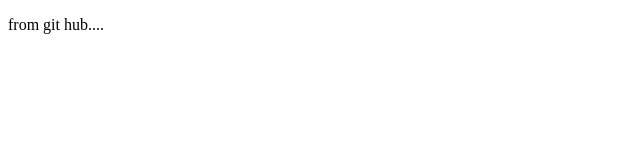
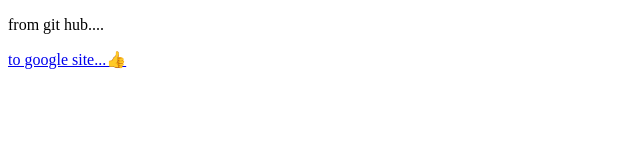
Before and after one commit to Efrat2024/test_05, a plain HTML site: page index.html in a window 1280 px wide. Shown: the whole page, without its empty margins (0-640 px from the left). Drawn offline with Linux system fonts and the light colour scheme.

Commit message:
add href in index.html

```diff
--- a/index.html
+++ b/index.html
@@ -8,5 +8,6 @@
 </head>
 <body>
     <p>from git hub....</p>
+    <a href="https://www.google.com"> to google site...👍</a>
 </body>
 </html>
```
